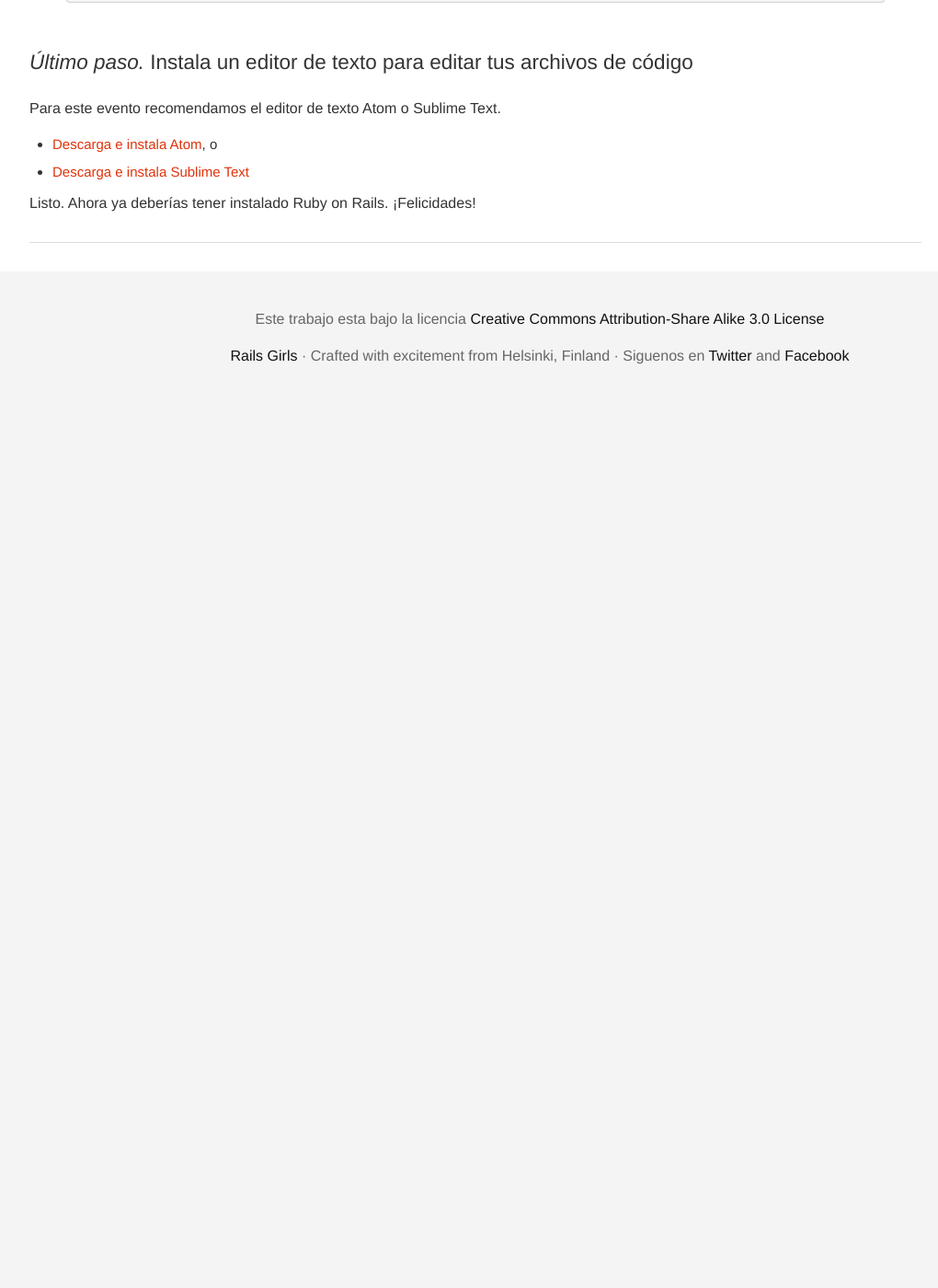
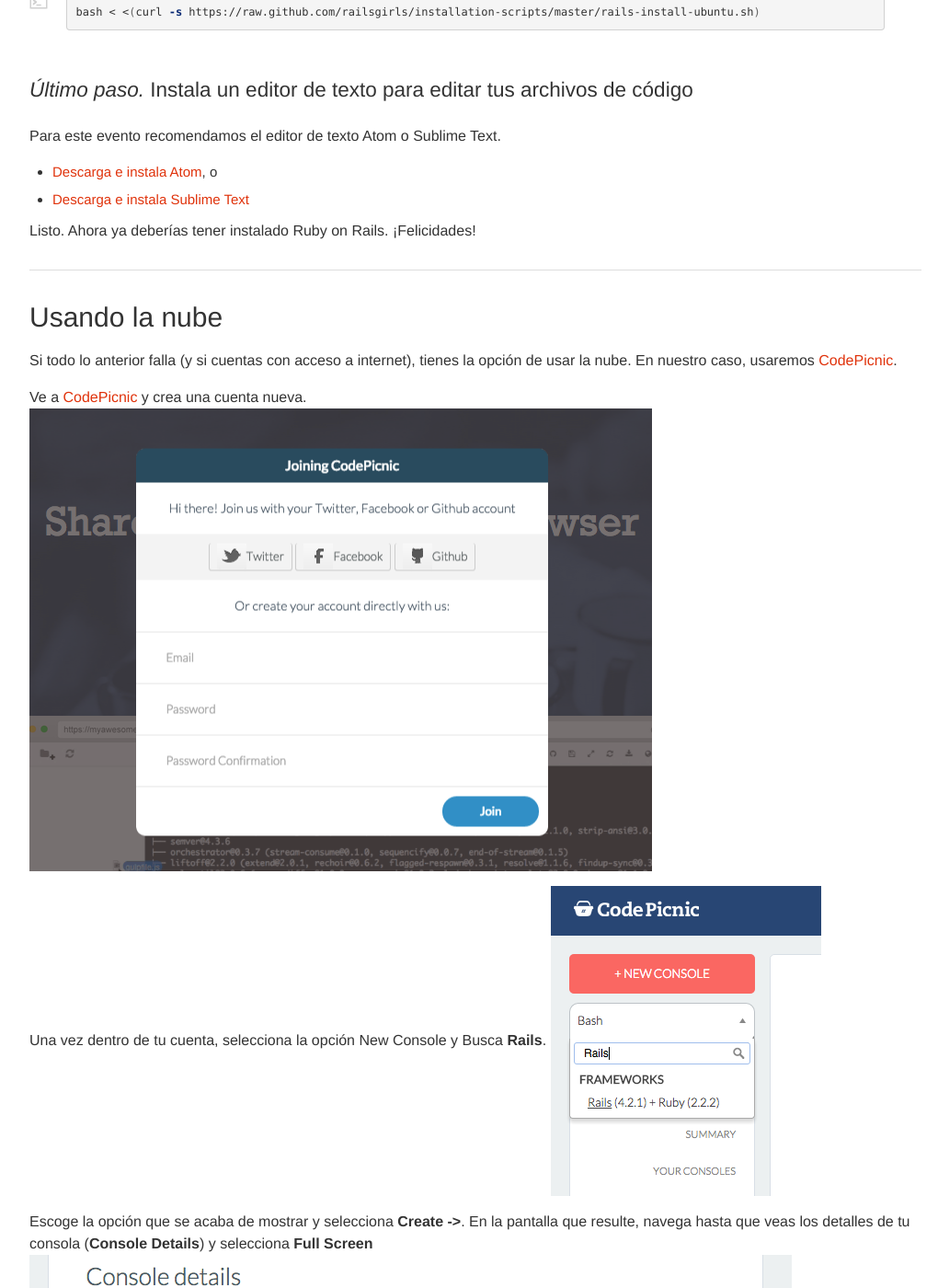
Before and after one commit to railsgirls/guides.railsgirls.com, a Jekyll site: the page built from _posts/2015-09-23-install.markdown, in a window 1280 px wide and 1400 px high, scrolled down 5450 px. Shown: the whole window at 92% size, without its empty margins (53-1073 px from the left). Built offline with Jekyll 4.4.1, drawn with Linux system fonts in a browser that asks for light colours; nearby versions of some CDN libraries; before the commit the page ends 5905 px from its top, so only the background shows below that; some of the changed text lies outside the part shown.

Commit message:
Agregadas instrucciones para usar CodePicnic

```diff
--- a/_posts/2015-09-23-install.markdown
+++ b/_posts/2015-09-23-install.markdown
@@ -13,6 +13,8 @@
 * [Instalacion en OS X](#instalacion-en-os-x)
 * [Instalacion en Windows](#instalacion-en-windows)
 * [Instalacion en Ubuntu](#instalacion-en-ubuntu)
+* [Usando la Nube](#usando-la-nube)
+
 
 <hr />
 
@@ -223,3 +225,26 @@
 Listo. Ahora ya deberías tener instalado Ruby on Rails. ¡Felicidades!
 
 <hr />
+
+## Usando la nube
+
+Si todo lo anterior falla (y si cuentas con acceso a internet), tienes la opción de usar la nube.
+En nuestro caso, usaremos [CodePicnic](https://codepicnic.com).
+
+Ve a [CodePicnic](https://codepicnic.com) y crea una cuenta nueva.
+![New Codepicnic Account](/images/codepicnic-new-account.png "New Codepicnic Account")
+
+Una vez dentro de tu cuenta, selecciona la opción New Console y Busca **Rails**.
+![New Codepicnic Console](/images/codepicnic-new-console.png "New Codepicnic Console")
+
+Escoge la opción que se acaba de mostrar y selecciona **Create ->**. En la pantalla que resulte,
+navega hasta que veas los detalles de tu consola (**Console Details**) y selecciona **Full Screen**
+![Codepicnic Console Details](/images/codepicnic-console-details.png "Codepicnic Console Details")
+
+Verás tu consola en una nueva pestaña, puedes acceder a tus archivos en la parte izquierda y ejecutar
+comandos desde cualquiera de las pestañas llamadas **Terminal**
+![Codepicnic Full Screen Console](/images/codepicnic-full-screen-console.png "Codepicnic Full Screen Console")
+
+Listo. Ahora ya puedes comenzar a experimentar con Ruby on Rails. ¡Felicidades!
+
+<hr />
```
Also changed, not shown: images/codepicnic-console-details.png (added), images/codepicnic-full-screen-console.png (added), images/codepicnic-new-account.png (added), images/codepicnic-new-console.png (added).
